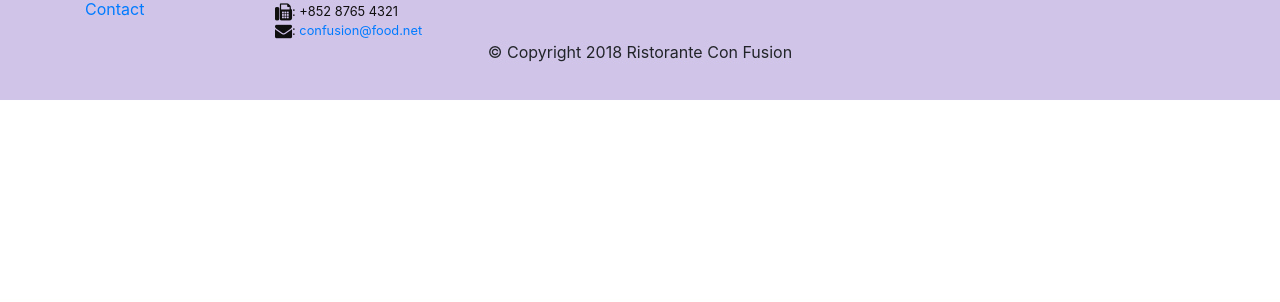
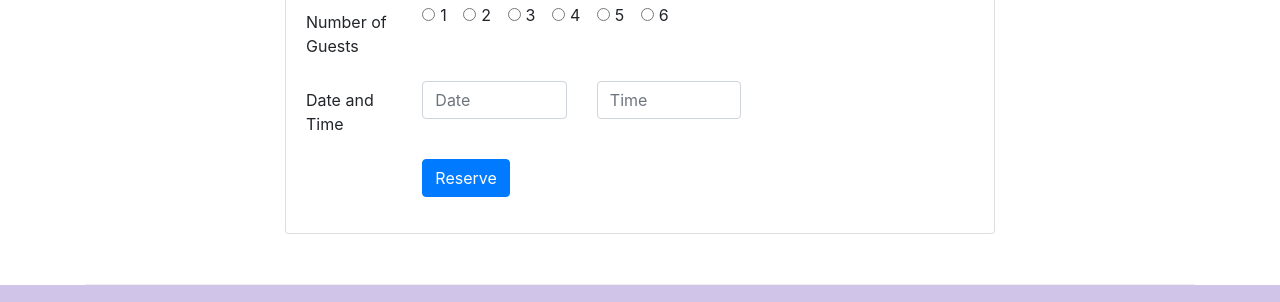
Before and after one commit to caiowbarros/Coursera, a website: page Bootstrap4/conFusion/index.html in a window 1280 px wide. Shown: the part 1661-1963 px from the top of the page. Before the commit the page ends 1761 px from the top, so only its background shows below. Drawn offline with nearby package versions, Linux system fonts and the light colour scheme.

Commit message:
Second Assignment

```diff
--- a/Bootstrap4/conFusion/index.html
+++ b/Bootstrap4/conFusion/index.html
@@ -41,8 +41,15 @@
                     <h1>Ristorante con Fusion</h1>
                     <p>We take inspiration from the World's best cuisines, and create a unique fusion experience. Our lipsmacking creations will tickle your culinary senses!</p>
                 </div>
-                <div class="col-12 col-sm align-self-center">
-                    <img src="img/logo.png" class="img-fluid">
+                <div class="col-12 col-sm-6 align-self-center">
+                        <div class="row">
+                            <div class="col-12 col-sm-6">
+                            <img src="img/logo.png" class="img-fluid">
+                        </div>
+                        <div class="col-12 col-sm-6 align-self-center">
+                            <a href="#reserveatable" role="button" class="btn btn-warning btn-sm btn-block text-dark">Reserve Table</a>
+                        </div>
+                    </div>
                 </div>
             </div>
         </div>
@@ -75,8 +82,13 @@
                 <h3>This Month's Promotions</h3>
             </div>
             <div class="col col-sm col-md">
-                <h2>Weekend Grand Buffet</h2>
-                <p class="d-none d-sm-block">Featuring mouthwatering combinations with a choice of five different salads, six enticing appetizers, six main entrees and five choicest desserts. Free flowing bubbly and soft drinks. All for just $19.99 per person </p>
+                <div class="media">
+                    <div class="media-body">
+                        <h2>Weekend Grand Buffet <span class="badge badge-danger">NEW</span></h2>
+                        <p class="d-none d-sm-block">Featuring mouthwatering combinations with a choice of five different salads, six enticing appetizers, six main entrees and five choicest desserts. Free flowing bubbly and soft drinks. All for just $19.99 per person </p>
+                    </div>
+                    <img class="d-flex ml-3 img-thumbnail align-self-center" src="img/buffet.png" alt="Weekend Grand Buffet">
+                </div>
             </div>
         </div>
 
@@ -100,6 +112,62 @@
                 </div>
             </div>
         </div>
+
+        <div class="row row-content align-items-center justify-content-center">
+            <div class="col-12 col-sm-8">
+                <div class="card">
+                    <h3 class="card-header bg-warning text-white" id="reserveatable">Reserve a Table</h3>
+                    <div class="card-body">
+                        <form>
+                            <div class="form-group row">
+                                <label for="numguests" class="col-12 col-md-2 col-form-label">Number of Guests</label>
+                                <div class="col">
+                                    <div class="form-check form-check-inline">
+                                        <input class="form-check-input" type="radio" name="guestoption" id="guest1" value="option1">
+                                        <label class="form-check-label" for="guest1">1</label>
+                                    </div>
+                                    <div class="form-check form-check-inline">
+                                        <input class="form-check-input" type="radio" name="guestoption" id="guest2" value="option2">
+                                        <label class="form-check-label" for="guest1">2</label>
+                                    </div>
+                                    <div class="form-check form-check-inline">
+                                        <input class="form-check-input" type="radio" name="guestoption" id="guest3" value="option3">
+                                        <label class="form-check-label" for="guest1">3</label>
+                                    </div>
+                                    <div class="form-check form-check-inline">
+                                        <input class="form-check-input" type="radio" name="guestoption" id="guest4" value="option4">
+                                        <label class="form-check-label" for="guest1">4</label>
+                                    </div>
+                                    <div class="form-check form-check-inline">
+                                        <input class="form-check-input" type="radio" name="guestoption" id="guest5" value="option5">
+                                        <label class="form-check-label" for="guest1">5</label>
+                                    </div>
+                                    <div class="form-check form-check-inline">
+                                        <input class="form-check-input" type="radio" name="guestoption" id="guest6" value="option6">
+                                        <label class="form-check-label" for="guest1">6</label>
+                                    </div>
+                                </div>
+                            </div>
+                            <div class="form-group row">
+                                <label for="time" class="col-12 col-md-2 col-form-label">Date and Time</label>
+                                <div class="col-12 col-md-3">
+                                    <input type="tel" class="form-control" id="date" name="date" placeholder="Date">
+                                </div>
+                                <div class="col-12 col-md-3">
+                                    <input type="tel" class="form-control" id="time" name="time" placeholder="Time">
+                                </div>
+                            </div>
+                            <div class="form-group row">
+                                <div class="offset-md-2 col-md-10">
+                                    <button type="submit" class="btn btn-primary">Reserve</button>
+                                </div>
+                            </div>
+                        </form>
+                    </div>
+                </div>
+            </div>
+        </div>
+
     </div>
 
     <footer class="footer">
```
